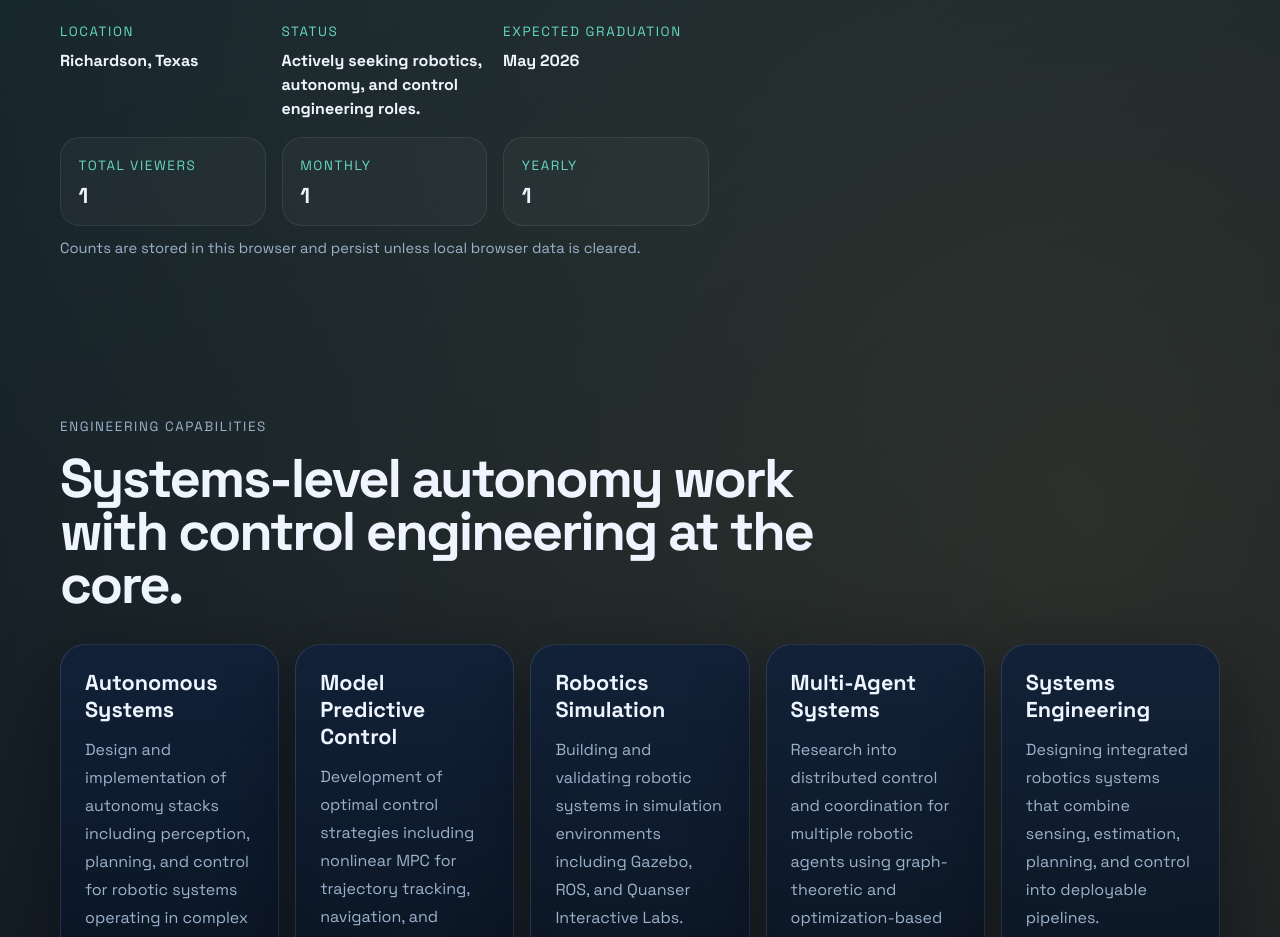
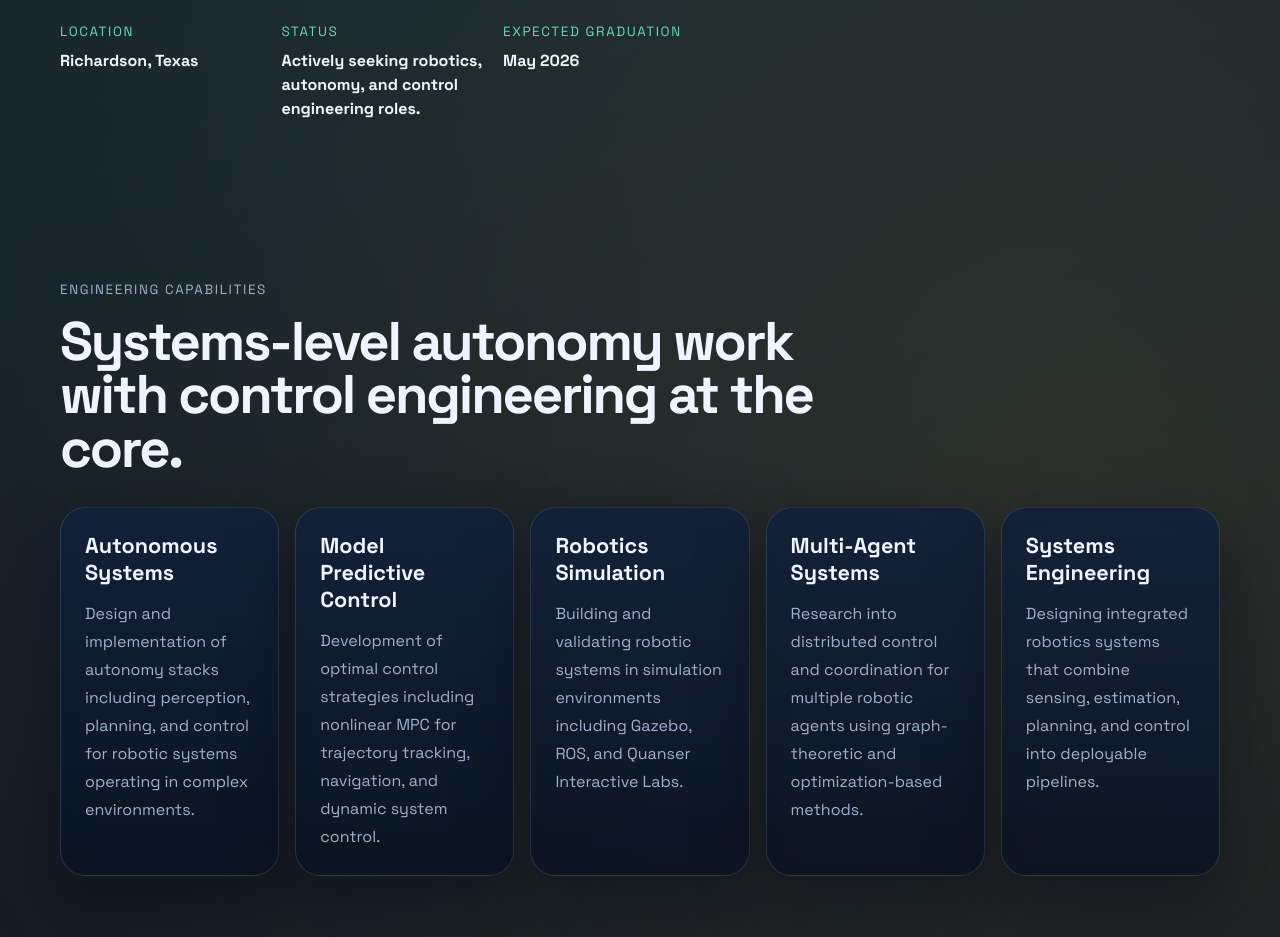
Before and after one commit to bhimray/bilen-profile-1, a React (Create React App) app: page / in a window 1280 px wide. Shown: the part 1380-2317 px from the top of the page. Built offline with nearby package versions, Linux system fonts and the light colour scheme.

Commit message:
pickup and dropup

```diff
--- a/src/App.js
+++ b/src/App.js
@@ -321,7 +321,7 @@ function App() {
               </div>
             </div>
 
-            <div className="viewer-strip">
+            {/* <div className="viewer-strip">
               <div className="viewer-card">
                 <span className="meta-label">Total Viewers</span>
                 <strong>{viewerCounter.loading ? '...' : viewerCounter.total}</strong>
@@ -334,11 +334,11 @@ function App() {
                 <span className="meta-label">Yearly</span>
                 <strong>{viewerCounter.loading ? '...' : viewerCounter.yearly}</strong>
               </div>
-            </div>
+            </div> */}
 
-            <p className="viewer-note">Counts are stored in this browser and persist unless local browser data is cleared.</p>
+            {/* <p className="viewer-note">Counts are stored in this browser and persist unless local browser data is cleared.</p>
 
-            {viewerCounter.error ? <p className="viewer-note">{viewerCounter.error}</p> : null}
+            {viewerCounter.error ? <p className="viewer-note">{viewerCounter.error}</p> : null} */}
           </div>
 
           <div className="hero-visual">
```
Also changed, not shown: src/proj1/pickup_dropoff.png (added).
